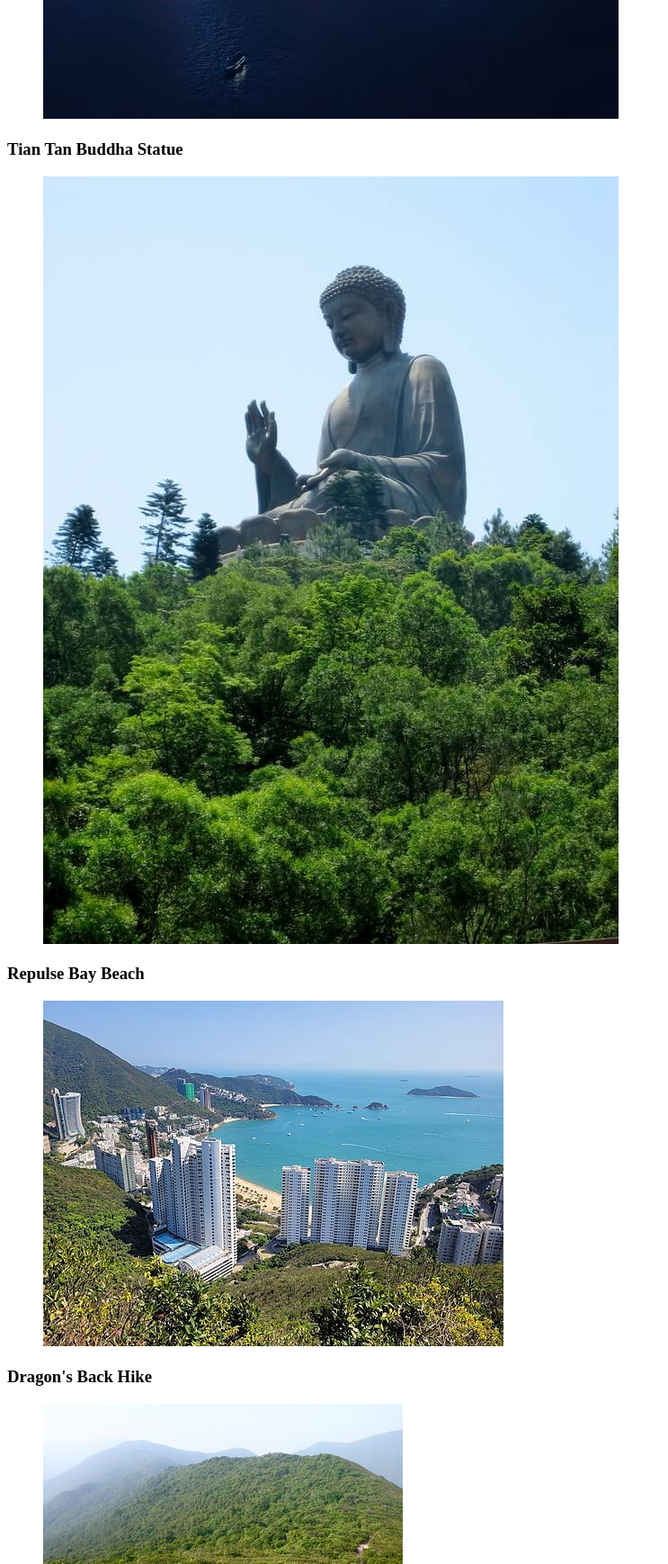
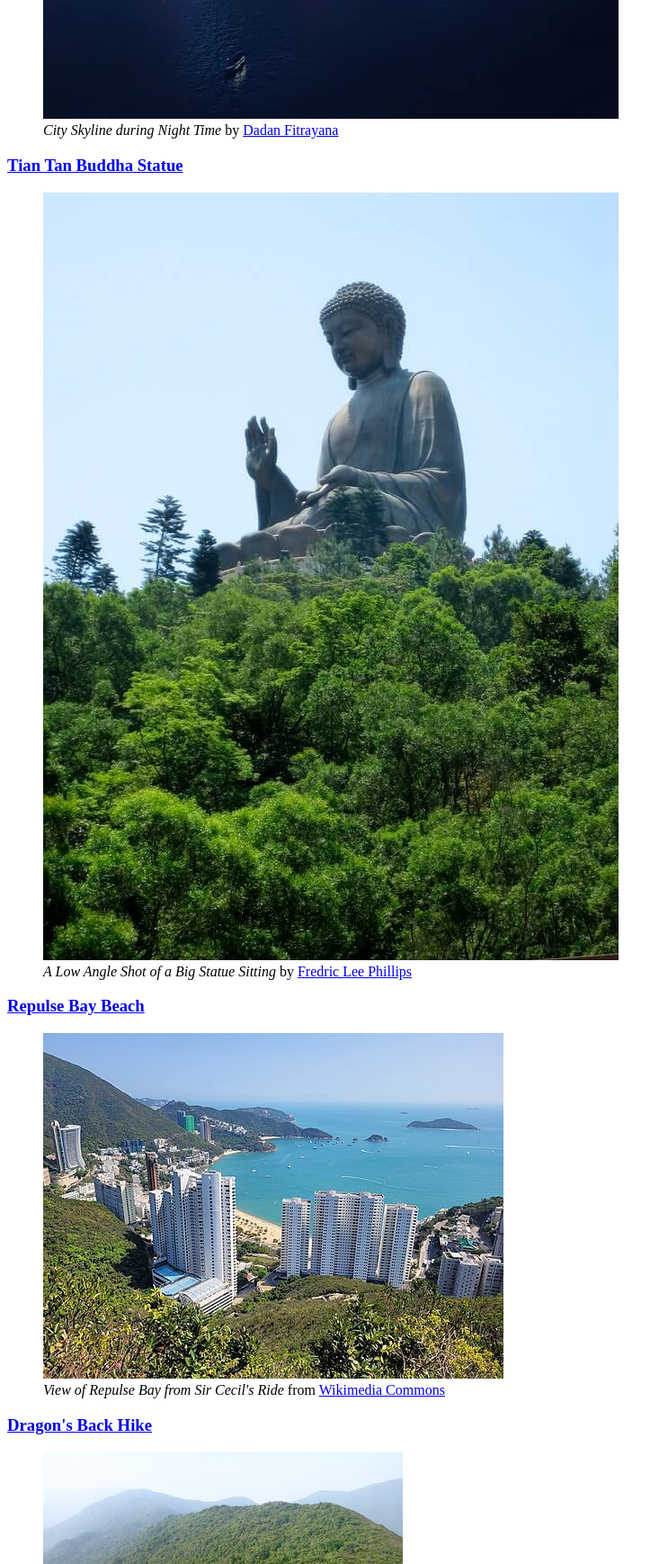
Before and after one commit to pfsun89/Favorite-City, a plain HTML site: page index.html in a window 1280 px wide. Shown: the part 1062-2800 px from the top of the page at 90% size, without its empty margins (0-743 px from the left). Drawn offline with Linux system fonts and the light colour scheme.

Commit message:
Added links and figcaptions

```diff
--- a/index.html
+++ b/index.html
@@ -32,39 +32,51 @@
     <!-- This is the main article of the page. -Paul -->
     <article>
         <!-- This is the introductory paragraph of the page. -Paul -->
+
         <!-- This is the section about the Hong Kong Skyline. -Paul -->
         <section id="skyline">
-            <h3>Hong Kong Skyline</h3>
+            <a href="https://www.chinadiscovery.com/hong-kong/hong-kong-skyline.html" target="_blank">
+                <h3>Hong Kong Skyline</h3>
+            </a>
+            <p></p>
             <figure>
                 <img src="assets/images/skyline.jpg" alt="Hong Kong Skyline">
-                <figcaption></figcaption>
+                <figcaption><cite>City Skyline during Night Time</cite> by <a href="https://www.pexels.com/photo/city-skyline-during-night-time-4513862/" target="_blank">Dadan Fitrayana</a></figcaption>
             </figure>
+
         </section>
 
         <!-- This is the section about the Tian Tan Buddha Statue. -Paul -->
         <section id="buddha">
-            <h3>Tian Tan Buddha Statue</h3>
+            <a href="https://www.awaygowe.com/tian-tan-buddha-hong-kong-big-buddha/" target="_blank">
+                <h3>Tian Tan Buddha Statue</h3>
+            </a>
+            <p></p>
             <figure>
                 <img src="assets/images/buddha.jpg" alt="Tian Tan Buddha Statue">
-                <figcaption></figcaption>
+                <figcaption><cite>A Low Angle Shot of a Big Statue Sitting</cite> by <a href="https://www.pexels.com/photo/a-low-angle-shot-of-a-big-statue-sitting-5654060/" target="_blank">Fredric Lee Phillips</a></figcaption>
             </figure>
         </section>
 
         <!-- This is the section about Repulse Bay Beach. -Paul -->
         <section id="beach">
-            <h3>Repulse Bay Beach</h3>
+            <a href="https://www.cntraveler.com/activities/hong-kong/repulse-bay-beach" target="_blank">
+                <h3>Repulse Bay Beach</h3>
+            </a>
             <figure>
                 <img src="assets/images/repulse_bay_beach.jpg" alt="Repulse Bay Beach">
-                <figcaption></figcaption>
+                <figcaption><cite>View of Repulse Bay from Sir Cecil's Ride</cite> from <a href="https://commons.wikimedia.org/wiki/File:View_of_Repulse_Bay_from_Sir_Cecil%27s_Ride.jpg" target="_blank">Wikimedia Commons</a></figcaption>
             </figure>
         </section>
 
         <!-- This is the section about Dragon's Back Hike. -Paul -->
         <section id="hike">
-            <h3>Dragon's Back Hike</h3>
+            <a href="https://www.discoverhongkong.com/us/explore/great-outdoor/dragons-back.html" target="_blank">
+                <h3>Dragon's Back Hike</h3>
+            </a>
             <figure>
                 <img src="assets/images/dragon's_back_hike.jpg" alt="Dragon's Back Hike">
-                <figcaption></figcaption>
+                <figcaption><cite>Dragon's Back hike, Hong Kong</cite> by <a href="https://www.flickr.com/photos/rickmccharles/6376795763" target="_blank">Rick McCharles</a></figcaption>
             </figure>
         </section>
 
```
